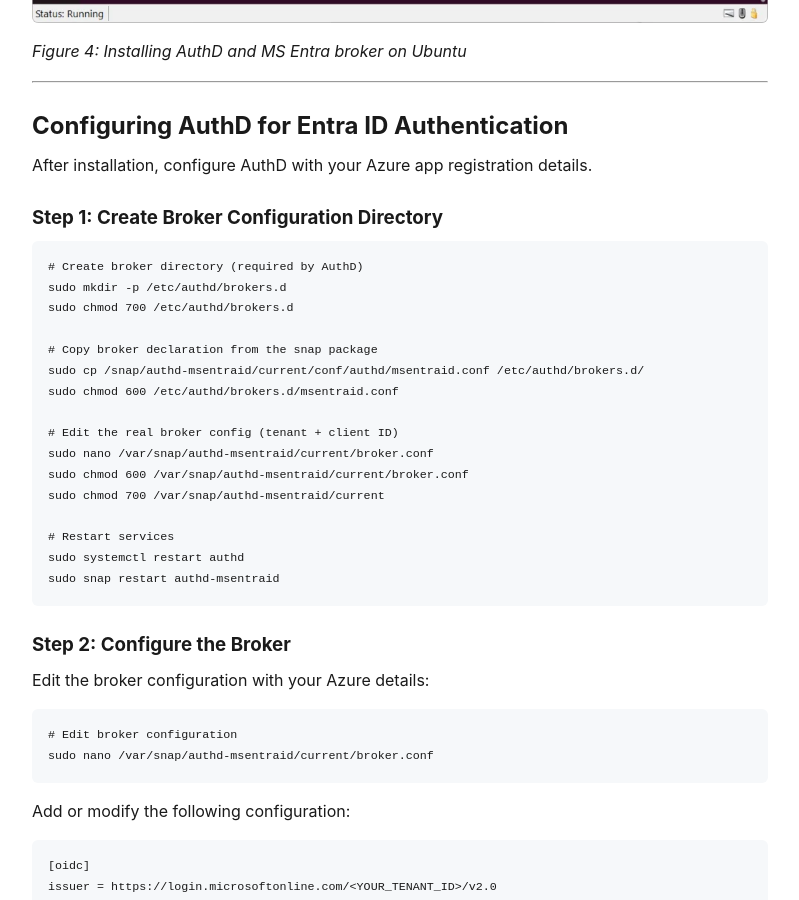
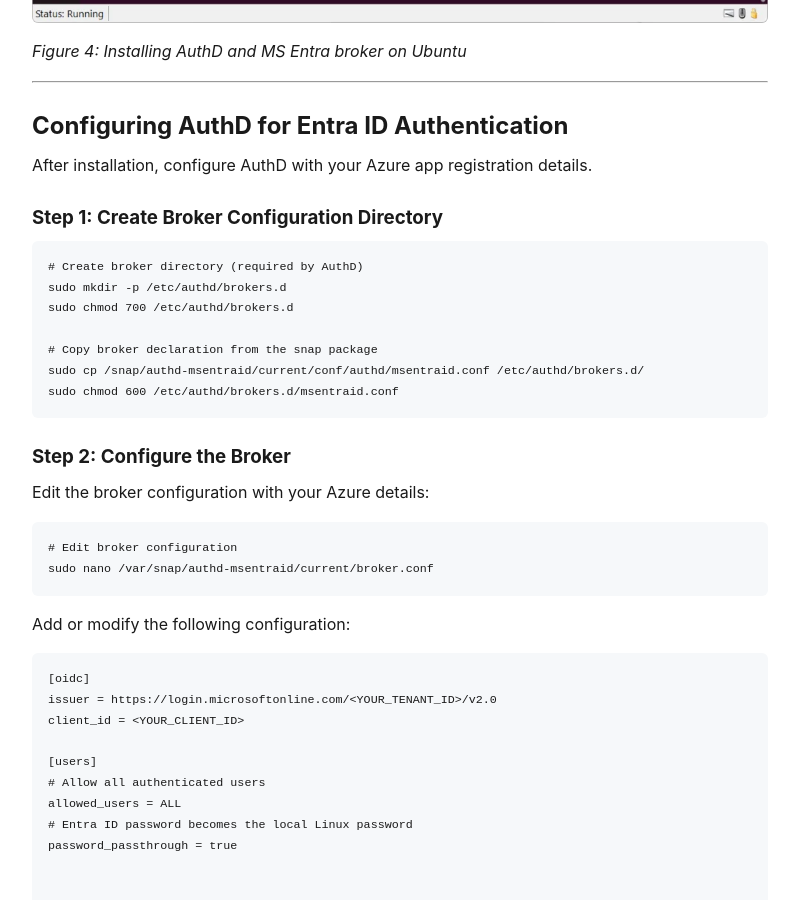
Before and after one commit to jensdufour/blog, a Jekyll site: the page built from _posts/2026-02-04-ubuntu-entra-id-authentication-authd-intune-guide.md, in a window 1280 px wide and 900 px high, scrolled down 8549 px. Shown: the whole window, without its empty margins (240-1039 px from the left). Built offline with Jekyll 4.4.1, drawn with Linux system fonts in a browser that asks for light colours; our own code applies the rules of GitHub Pages for plain Markdown files; some of the changed text lies outside the part shown.

Commit message:
publish: Entra ID Authentication with AuthD article

````diff
--- a/_posts/2026-02-04-ubuntu-entra-id-authentication-authd-intune-guide.md
+++ b/_posts/2026-02-04-ubuntu-entra-id-authentication-authd-intune-guide.md
@@ -219,7 +219,7 @@
    * `User.Read`: Read user profile
    * `offline_access`: Refresh tokens for offline access
    * `openid`: OpenID Connect authentication
-   * `profile:` Read user profile information
+   * `profile`: Read user profile information
 4. Click **Grant admin consent** for your organization
 
 ### Step 3: Enable Public Client Flow
@@ -310,15 +310,6 @@
 # Copy broker declaration from the snap package
 sudo cp /snap/authd-msentraid/current/conf/authd/msentraid.conf /etc/authd/brokers.d/
 sudo chmod 600 /etc/authd/brokers.d/msentraid.conf
-
-# Edit the real broker config (tenant + client ID)
-sudo nano /var/snap/authd-msentraid/current/broker.conf
-sudo chmod 600 /var/snap/authd-msentraid/current/broker.conf
-sudo chmod 700 /var/snap/authd-msentraid/current
-
-# Restart services
-sudo systemctl restart authd
-sudo snap restart authd-msentraid
 ```
 
 ### Step 2: Configure the Broker
@@ -518,7 +513,8 @@
 sudo tee /root/emergency-recovery.sh > /dev/null << 'EOF'
 #!/bin/bash
 # Emergency recovery script - Run from recovery mode
-mount -o remount,rw / passwd -u localadmin
+mount -o remount,rw /
+passwd -u localadmin
 cp /etc/pam.d/common-auth.backup /etc/pam.d/common-auth
 echo "Recovery complete. Reboot normally."
 EOF
@@ -727,7 +723,7 @@
    * ALLOWED\_USERS=”ALL”
    * DISABLE\_LOCAL\_LOGIN=”false”
 3. **Run the script**:
-   * `chmod +x setup-authd.sh sudo ./setup-authd.sh`
+   * `chmod +x setup-authd.sh && sudo ./setup-authd.sh`
 4. **Complete post-script steps**:
    * Reboot the system
    * Test Entra ID authentication
````
Also changed, not shown: other parts of _posts/2026-02-04-ubuntu-entra-id-authentication-authd-intune-guide.md (+5 -1 lines).
